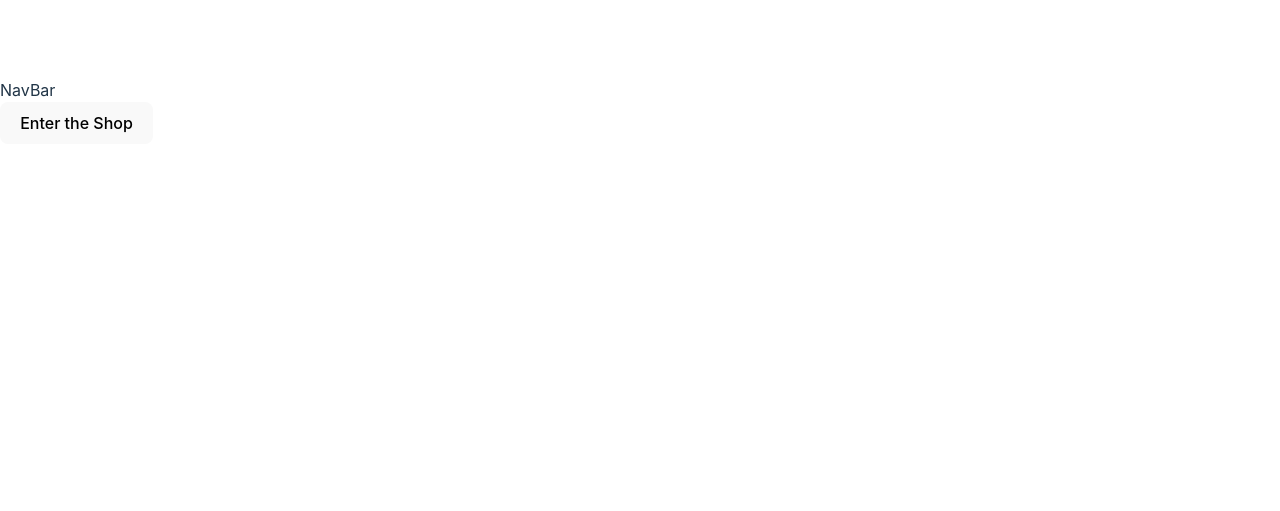
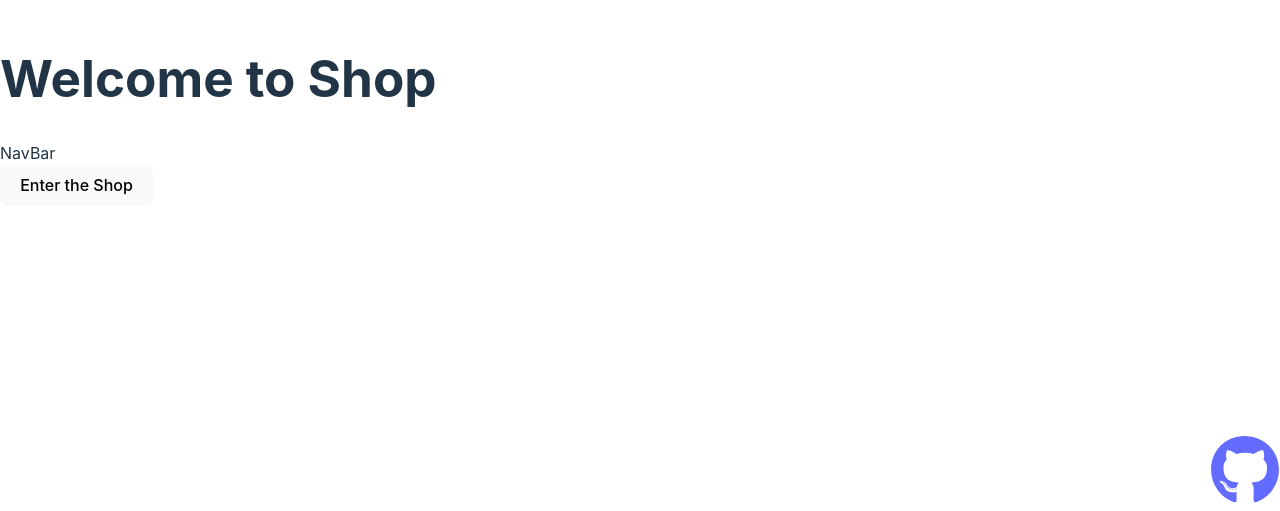
Before and after one commit to EnumaOub/Shopping-Cart, a React (Vite) app: page / in a window 1280 px wide. Shown: the part 289-800 px from the top of the page. Built offline with nearby package versions, Linux system fonts and the light colour scheme.

Commit message:
Basic Header and Footer components

```diff
--- a/package.json
+++ b/package.json
@@ -14,6 +14,7 @@
     "prop-types": "^15.8.1",
     "react": "^18.3.1",
     "react-dom": "^18.3.1",
+    "react-icons": "^5.3.0",
     "react-router-dom": "^6.26.1",
     "styled-components": "^6.1.12"
   },
--- /dev/null
+++ b/src/components/Footer.css
@@ -0,0 +1,12 @@
+footer {
+    position: fixed;
+    bottom: 0;
+    right: 0;
+}
+
+footer .fa {
+    color: var(--main-color);
+    font-size: 5rem;
+    opacity: .7;
+    text-decoration: none;
+}
--- /dev/null
+++ b/src/components/Footer.jsx
@@ -0,0 +1,10 @@
+import { FaGithub } from "react-icons/fa";
+import './Footer.css'
+
+export default function Footer() {
+    return (
+        <footer>
+            <a href="https://github.com/EnumaOub"><FaGithub size={70} /></a>
+        </footer>
+    )
+}
--- /dev/null
+++ b/src/components/Header.jsx
@@ -0,0 +1,10 @@
+
+export default function Header({ name }) {
+    return (
+        <header>
+            <h1 className="title">
+                {name}
+            </h1>
+        </header>
+    )
+}
--- a/src/routes/Home.jsx
+++ b/src/routes/Home.jsx
@@ -1,14 +1,17 @@
 import { NavBar } from "../components/NavBar";
 import { useNavigate } from "react-router-dom";
+import Header from "../components/Header";
+import Footer from "../components/Footer"
 
 export default function Home() {
     let push = useNavigate();
 
     return (
         <div id="home">
-            <header>
-
-            </header>
+            <Header
+            name ="Welcome to Shop"
+            >
+            </Header>
 
             <NavBar>
 
@@ -28,9 +31,7 @@ export default function Home() {
 
             <div id="reviews"></div>
 
-            <footer>
-
-            </footer>
+            <Footer></Footer>
         </div>
 
     );
```
Also changed, not shown: 2 other files (tests, documents, lock files or other folders).
